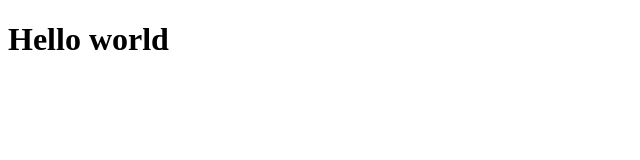
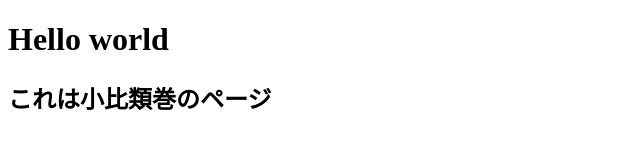
Before and after one commit to manej1977/www, a plain HTML site: page index.html in a window 1280 px wide. Shown: the whole page, without its empty margins (0-640 px from the left). Drawn offline with Linux system fonts and the light colour scheme.

Commit message:
Update index.html

```diff
--- a/index.html
+++ b/index.html
@@ -4,5 +4,5 @@
   </head>
   <body>
     <h1>Hello world</h1>
-  </body>
+    <h2>これは小比類巻のページ</2>
 </html>
```
